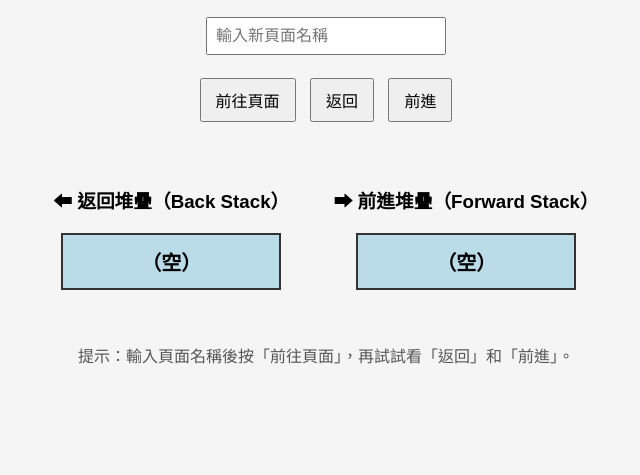
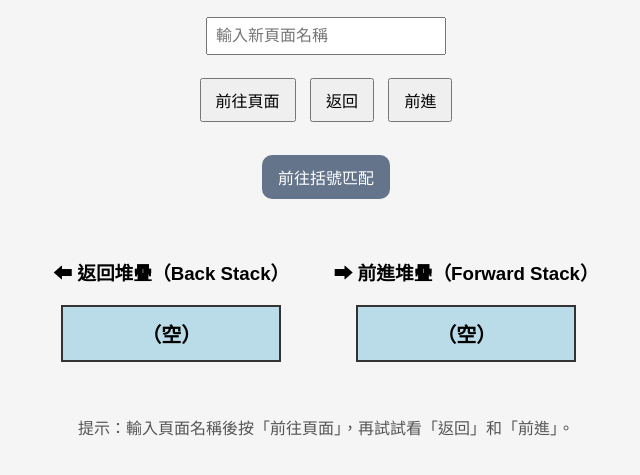
Before and after one commit to kennischiang95-create/Stack, a plain HTML site: page index.html in a window 1280 px wide. Shown: the part 155-630 px from the top of the page, without its empty margins (314-954 px from the left). Drawn offline with Linux system fonts and the light colour scheme.

Commit message:
Add navigation button to visit bracket matching page

```diff
--- a/index.html
+++ b/index.html
@@ -63,6 +63,21 @@
             color: #555;
             margin-top: 10px;
         }
+
+        .nav-btn {
+            display: inline-block;
+            padding: 10px 16px;
+            margin-top: 10px;
+            background-color: #64748b;
+            color: white;
+            text-decoration: none;
+            border-radius: 10px;
+            font-size: 16px;
+        }
+
+        .nav-btn:hover {
+            background-color: #475569;
+        }
     </style>
 </head>
 <body>
@@ -76,6 +91,8 @@
         <button onclick="visit()">前往頁面</button>
         <button onclick="goBack()">返回</button>
         <button onclick="goForward()">前進</button>
+        <br><br>
+        <a href="bracket.html" class="nav-btn">前往括號匹配</a>
     </div>
 
     <div class="stack-container">
```
